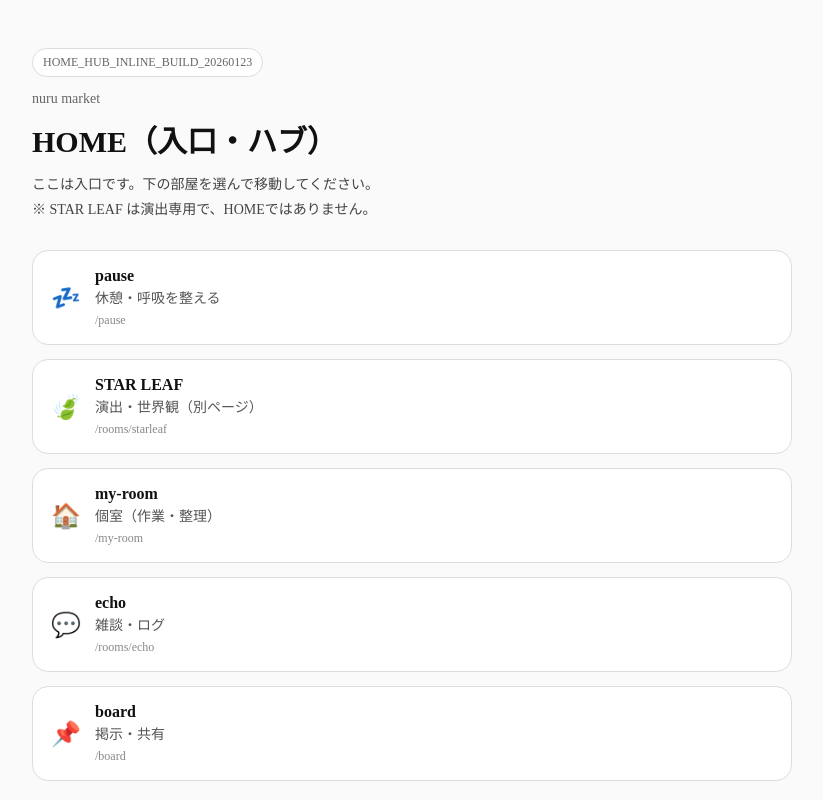
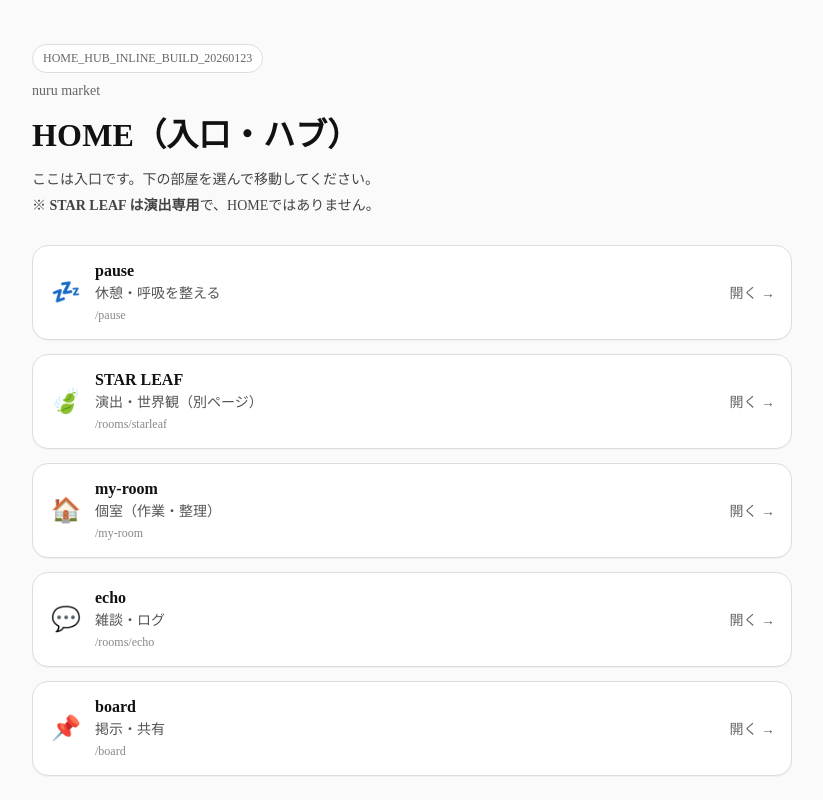
Before and after one commit to kan0601g-maker/pause-pwa, a Next.js app: page / in a window 1280 px wide. Shown: the top 800 px of the page, without its empty margins (228-1051 px from the left). Built offline with nearby package versions, Linux system fonts and the light colour scheme.

Commit message:
Update page.js

```diff
--- a/app/page.js
+++ b/app/page.js
@@ -1,5 +1,7 @@
 // app/page.js
 export default function HomePage() {
+  const BUILD_TAG = "HOME_HUB_INLINE_BUILD_20260123";
+
   const items = [
     { href: "/pause", title: "pause", desc: "休憩・呼吸を整える", icon: "💤" },
     { href: "/rooms/starleaf", title: "STAR LEAF", desc: "演出・世界観（別ページ）", icon: "🍃" },
@@ -16,15 +18,14 @@ export default function HomePage() {
         color: "#111",
       }}
     >
-      {/* 中央寄せの本体 */}
       <div
         style={{
           maxWidth: 760,
           margin: "0 auto",
-          padding: "48px 24px",
+          padding: "44px 24px 64px",
         }}
       >
-        {/* ★反映確認タグ（これが見えたら成功） */}
+        {/* 開発中だけ表示したいタグ（必要ならこのブロックを丸ごと消してOK） */}
         <div
           style={{
             display: "inline-block",
@@ -34,55 +35,56 @@ export default function HomePage() {
             border: "1px solid #ddd",
             borderRadius: 999,
             padding: "6px 10px",
+            marginBottom: 10,
           }}
+          title="deploy確認用"
         >
-          HOME_HUB_INLINE_BUILD_20260123
+          {BUILD_TAG}
         </div>
 
-        <header style={{ marginTop: 14, marginBottom: 28 }}>
+        <header style={{ marginBottom: 26 }}>
           <div style={{ fontSize: 14, color: "#666" }}>nuru market</div>
 
-          <h1 style={{ margin: "10px 0 0", fontSize: 30, fontWeight: 800 }}>
+          <h1
+            style={{
+              margin: "10px 0 0",
+              fontSize: 32,
+              fontWeight: 900,
+              letterSpacing: "0.2px",
+            }}
+          >
             HOME（入口・ハブ）
           </h1>
 
-          <p style={{ marginTop: 12, fontSize: 14, lineHeight: 1.75, color: "#444" }}>
+          <p
+            style={{
+              marginTop: 12,
+              fontSize: 14,
+              lineHeight: 1.85,
+              color: "#444",
+            }}
+          >
             ここは入口です。下の部屋を選んで移動してください。<br />
-            ※ STAR LEAF は演出専用で、HOMEではありません。
+            ※ <strong>STAR LEAF は演出専用</strong>で、HOMEではありません。
           </p>
         </header>
 
         <section style={{ display: "grid", gap: 14 }}>
           {items.map((it) => (
-            <a
+            <HubItem
               key={it.href}
+              icon={it.icon}
+              title={it.title}
               href={it.href}
-              style={{
-                display: "block",
-                textDecoration: "none",
-                color: "#111",
-                background: "#fff",
-                border: "1px solid #ddd",
-                borderRadius: 16,
-                padding: 16,
-              }}
-            >
-              <div style={{ display: "flex", gap: 12, alignItems: "center" }}>
-                <div style={{ fontSize: 24, width: 34, textAlign: "center" }}>{it.icon}</div>
-                <div>
-                  <div style={{ fontWeight: 800 }}>{it.title}</div>
-                  <div style={{ fontSize: 14, color: "#555", marginTop: 2 }}>{it.desc}</div>
-                  <div style={{ fontSize: 12, color: "#888", marginTop: 6 }}>{it.href}</div>
-                </div>
-              </div>
-            </a>
+              description={it.desc}
+            />
           ))}
         </section>
 
         <footer
           style={{
             marginTop: 34,
-            padding: 16,
+            padding: 18,
             background: "#fff",
             border: "1px solid #ddd",
             borderRadius: 16,
@@ -90,8 +92,8 @@ export default function HomePage() {
             color: "#444",
           }}
         >
-          <div style={{ fontWeight: 800, color: "#111" }}>運用ルール</div>
-          <ul style={{ marginTop: 10, paddingLeft: 20, lineHeight: 1.7 }}>
+          <div style={{ fontWeight: 900, color: "#111" }}>運用ルール</div>
+          <ul style={{ marginTop: 10, paddingLeft: 20, lineHeight: 1.8 }}>
             <li>HOME（/）はリンク集だけ（演出・stateは持たせない）</li>
             <li>演出は rooms 配下で自己完結</li>
             <li>迷ったら必ず HOME に戻る</li>
@@ -101,3 +103,54 @@ export default function HomePage() {
     </main>
   );
 }
+
+function HubItem({ icon, title, href, description }) {
+  // クリック感を付ける（CSS無しでOK）
+  const base = {
+    display: "block",
+    textDecoration: "none",
+    color: "#111",
+    background: "#fff",
+    border: "1px solid #ddd",
+    borderRadius: 16,
+    padding: 16,
+    transition: "transform 120ms ease, box-shadow 120ms ease, border-color 120ms ease",
+    boxShadow: "0 1px 0 rgba(0,0,0,0.04)",
+  };
+
+  const hover = {
+    transform: "translateY(-1px)",
+    boxShadow: "0 6px 18px rgba(0,0,0,0.08)",
+    borderColor: "#cfcfcf",
+  };
+
+  const active = {
+    transform: "translateY(0px) scale(0.998)",
+    boxShadow: "0 2px 10px rgba(0,0,0,0.06)",
+  };
+
+  return (
+    <a
+      href={href}
+      style={base}
+      onMouseEnter={(e) => Object.assign(e.currentTarget.style, hover)}
+      onMouseLeave={(e) => Object.assign(e.currentTarget.style, base)}
+      onMouseDown={(e) => Object.assign(e.currentTarget.style, active)}
+      onMouseUp={(e) => Object.assign(e.currentTarget.style, hover)}
+    >
+      <div style={{ display: "flex", gap: 12, alignItems: "center" }}>
+        <div style={{ fontSize: 24, width: 34, textAlign: "center" }}>{icon}</div>
+
+        <div style={{ flex: 1 }}>
+          <div style={{ fontWeight: 900, fontSize: 16 }}>{title}</div>
+          <div style={{ fontSize: 14, color: "#555", marginTop: 2 }}>
+            {description}
+          </div>
+          <div style={{ fontSize: 12, color: "#888", marginTop: 6 }}>{href}</div>
+        </div>
+
+        <div style={{ fontSize: 14, color: "#666" }}>開く →</div>
+      </div>
+    </a>
+  );
+}
```
